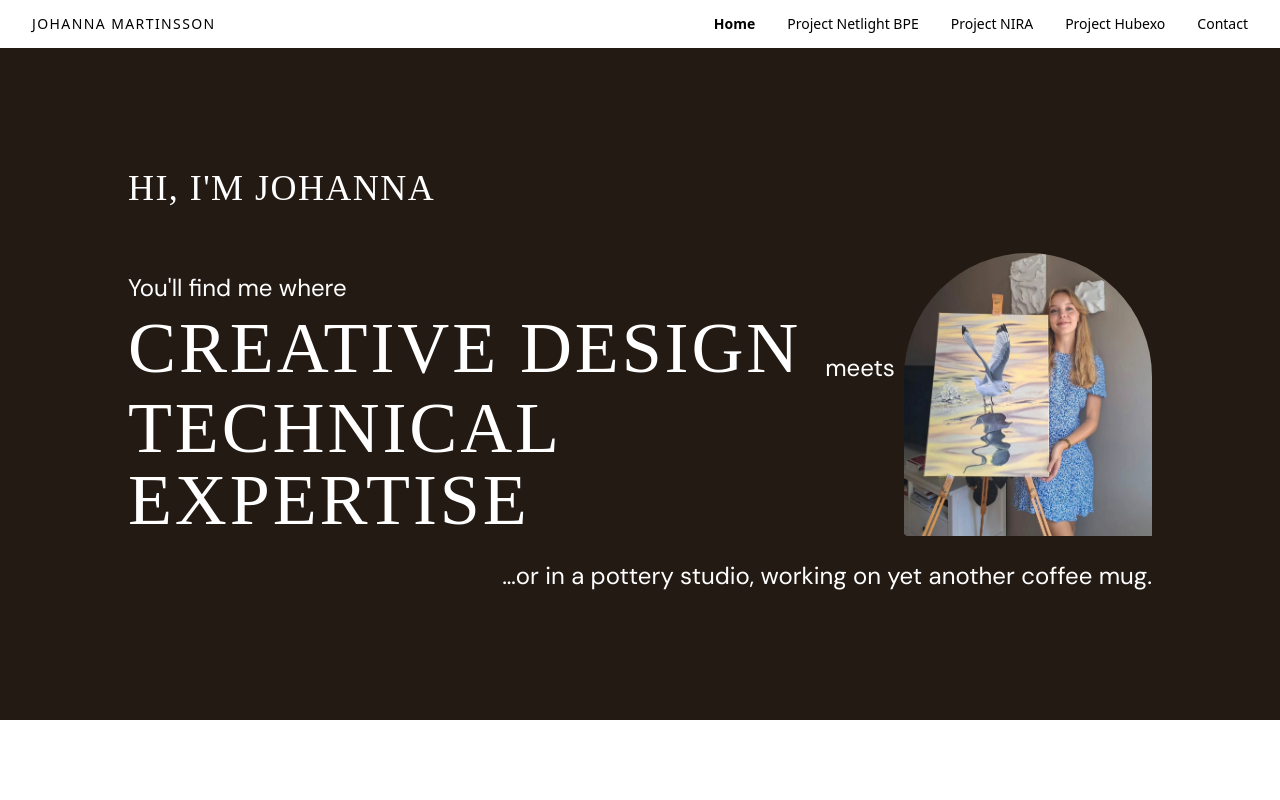
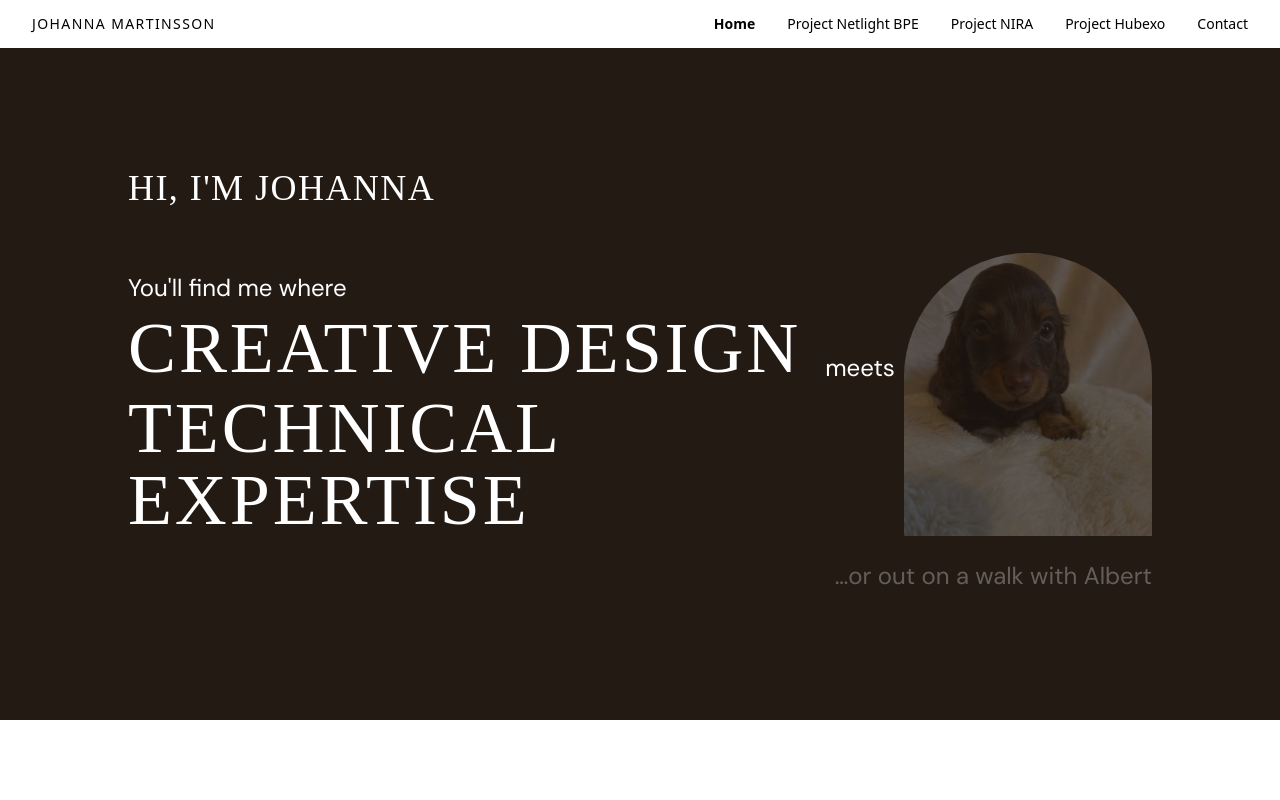
Before and after one commit to JohannaMartinsson/DesignEngineerPortfolio, a React (Vite) app: page / in a window 1280 px wide. Shown: the top 800 px of the page. Built offline with nearby package versions, Linux system fonts and the light colour scheme; a web font is replaced by a local one.

Commit message:
Added image and text for Albert transitio in hero

```diff
--- a/src/components/Home/Hero.tsx
+++ b/src/components/Home/Hero.tsx
@@ -1,4 +1,5 @@
 import type { CSSProperties } from "react";
+import { useState, useEffect } from "react";
 import { serifStyle, sansStyle } from "../../styles/fonts";
 import { brown } from "../../styles/colors";
 
@@ -6,7 +7,34 @@ const fadeUp = (delay: number): CSSProperties => ({
   animationDelay: `${delay}ms`,
 });
 
+const slides = [
+  {
+    image: "/images/Jagmedm%C3%A5stavla.jpg",
+    text: "…or in a pottery studio, working on yet another coffee mug.",
+  },
+  {
+    image: "/images/Albert3.png",
+    text: "…or out on a walk with Albert",
+  },
+];
+
 export default function Hero() {
+  const [slideIndex, setSlideIndex] = useState(0);
+  const [visible, setVisible] = useState(true);
+
+  useEffect(() => {
+    const interval = setInterval(() => {
+      setVisible(false);
+      setTimeout(() => {
+        setSlideIndex((i) => (i + 1) % slides.length);
+        setVisible(true);
+      }, 1500);
+    }, 4000);
+    return () => clearInterval(interval);
+  }, []);
+
+  const slide = slides[slideIndex];
+
   return (
     <div
       id="home"
@@ -46,18 +74,30 @@ export default function Hero() {
         </div>
 
         <div
-          className="w-70 aspect-7/8 overflow-hidden rounded-t-full h-fit self-end animate-fade-up"
+          className="w-70 h-fit self-end animate-fade-up"
           style={fadeUp(300)}
         >
-          <img
-            src="/images/Jagmedm%C3%A5stavla.jpg"
-            className="w-full h-full object-cover"
-          />
+          <div
+            className="w-full aspect-7/8 overflow-hidden rounded-t-full"
+            style={{
+              opacity: visible ? 1 : 0,
+              transition: "opacity 1.5s ease-in-out",
+            }}
+          >
+            <img src={slide.image} className="w-full h-full object-cover" />
+          </div>
         </div>
       </div>
       <div className="w-4/5 animate-fade-up" style={fadeUp(450)}>
-        <p className="text-2xl w-full text-end text-white" style={sansStyle}>
-          …or in a pottery studio, working on yet another coffee mug.
+        <p
+          className="text-2xl w-full text-end text-white"
+          style={{
+            ...sansStyle,
+            opacity: visible ? 1 : 0,
+            transition: "opacity 1.5s ease-in-out",
+          }}
+        >
+          {slide.text}
         </p>
       </div>
     </div>
```
Also changed, not shown: public/images/Albert3.png (added).
